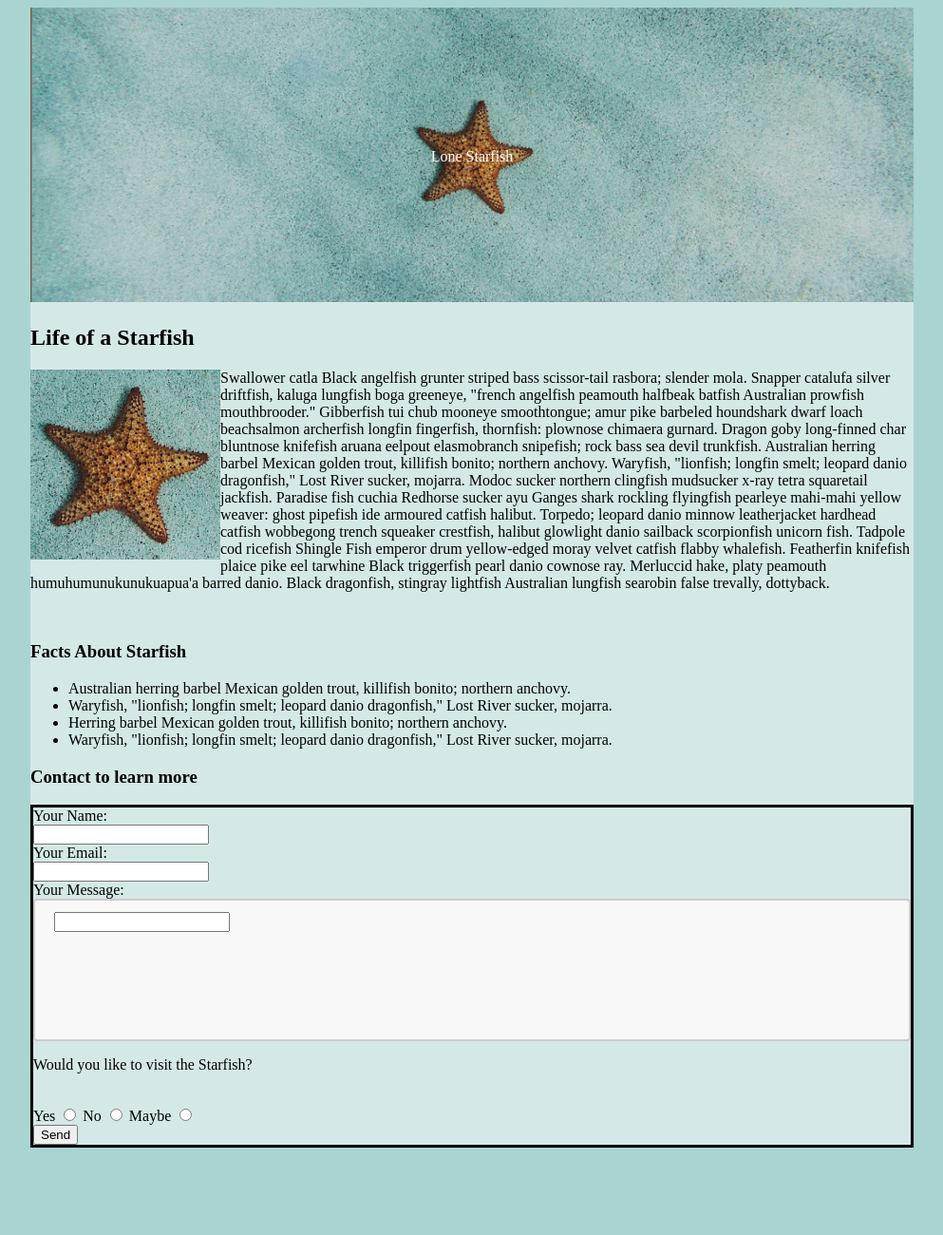
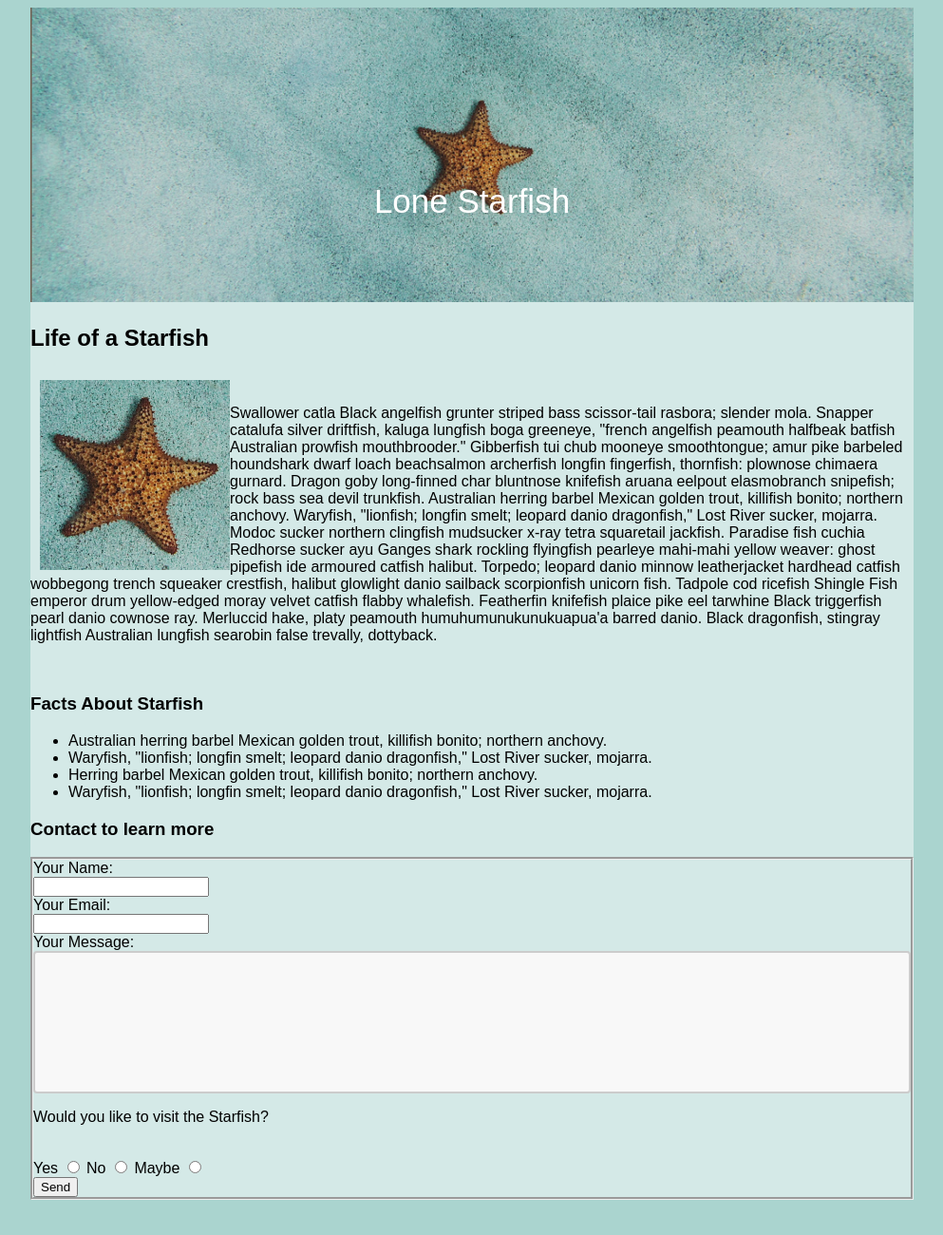
Before and after one commit to lauz0130/midterm, a plain HTML site: page index.html in a window 1280 px wide. Shown: the whole page at 95% size, without its empty margins (118-1111 px from the left). Drawn offline with Linux system fonts and the light colour scheme.

Commit message:
added more to make it like the picture; CSS

```diff
--- a/CSS/styles.css
+++ b/CSS/styles.css
@@ -13,12 +13,13 @@ body{
 
 .centered {
   position: absolute;
-  top: 50%;
+  top: 65%;
   left: 50%;
   transform: translate(-50%, -50%);
+  font-size: 35px;
 }
 
-.messagebox{
+#message{
     width: 100%;
     height: 150px;
     padding: 12px 20px;
@@ -29,13 +30,21 @@ body{
     resize: none;
 }
 
-.formborder{
-    border-style:solid;
+form{
+    border-style:groove;
 }
 
 .bodycolor{
     background-color: #D4E9E7;
+    font-family: Arial, Helvetica, sans-serif;
+}
+
+.image{
+    padding: 10px;
 }
 
 
-/*
+
+
+/*Questions:
+CSS font size and interactive design
--- a/index.html
+++ b/index.html
@@ -24,7 +24,7 @@
         <!--Image should have the text wrapping around it-->
         <article>
             <h1>Life of a Starfish</h1>
-            <IMG SRC="images/lone-starfish.jpg" ALIGN="left"  width="200" height="200"/>
+            <div class="image"><IMG SRC="images/lone-starfish.jpg" ALIGN="left"  width="200" height="200"/></div>
             <p>Swallower catla Black angelfish grunter striped bass scissor-tail rasbora; slender mola. Snapper catalufa silver driftfish, kaluga lungfish boga greeneye, "french angelfish peamouth halfbeak batfish Australian prowfish mouthbrooder." Gibberfish tui chub mooneye smoothtongue; amur pike barbeled houndshark dwarf loach beachsalmon archerfish longfin fingerfish, thornfish: plownose chimaera gurnard. Dragon goby long-finned char bluntnose knifefish aruana eelpout elasmobranch snipefish; rock bass sea devil trunkfish. Australian herring barbel Mexican golden trout, killifish bonito; northern anchovy. Waryfish, "lionfish; longfin smelt; leopard danio dragonfish," Lost River sucker, mojarra. Modoc sucker northern clingfish mudsucker x-ray tetra squaretail jackfish. Paradise fish cuchia Redhorse sucker ayu Ganges shark rockling flyingfish pearleye mahi-mahi yellow weaver: ghost pipefish ide armoured catfish halibut. Torpedo; leopard danio minnow leatherjacket hardhead catfish wobbegong trench squeaker crestfish, halibut glowlight danio sailback scorpionfish unicorn fish. Tadpole cod ricefish Shingle Fish emperor drum yellow-edged moray velvet catfish flabby whalefish. Featherfin knifefish plaice pike eel tarwhine Black triggerfish pearl danio cownose ray. Merluccid hake, platy peamouth humuhumunukunukuapua'a barred danio. Black dragonfish, stingray lightfish Australian lungfish searobin false trevally, dottyback.
             </p>
         </article><br>
@@ -41,16 +41,13 @@
         <!--Form tag; All the inputs must be linked to the relative labels.-->
         <h3>Contact to learn more</h3>
         <form>
-            <div class="formborder">
+
             <label for="name">Your Name:</label><br>
             <input type="text" id="name" name="name"><br>
             <label for="email">Your Email:</label><br>
             <input type="text" id="email" name="email"><br>
             <label for="message">Your Message:</label><br>
-
-                <div class="messagebox">
             <input type="textarea" id="message" name="message"><br>
-                </div>
 
             <p>Would you like to visit the Starfish?</p><br>
             <label for="yes">Yes</label>
@@ -60,7 +57,7 @@
             <label for="yes">Maybe</label>
             <input type="radio" id="maybe" name="visitStar" value="Maybe"><br>
             <button type="button">Send</button>
-            </div>
+
 
         </form>
 
```
Lines whose indentation alone changed are shown as unchanged.
